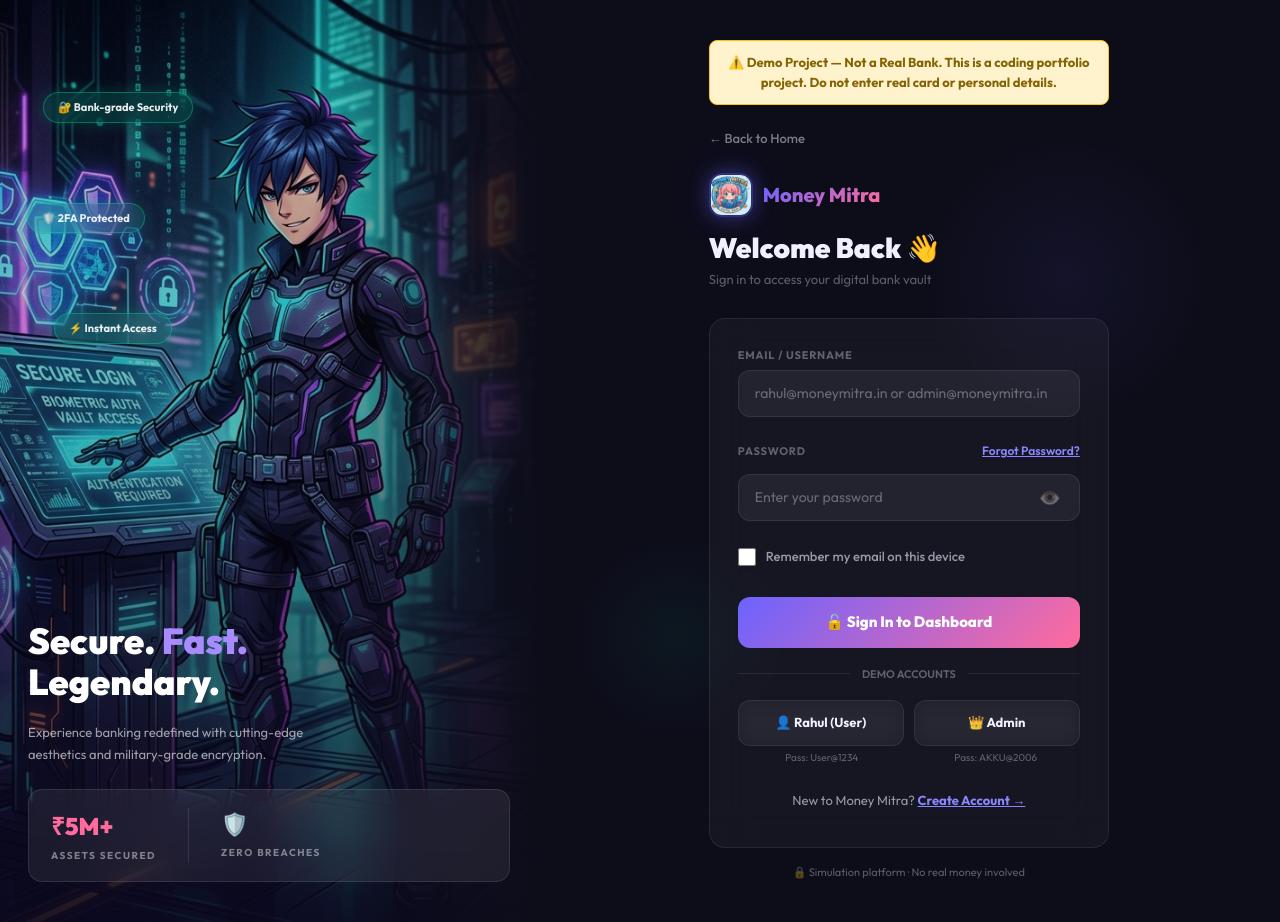
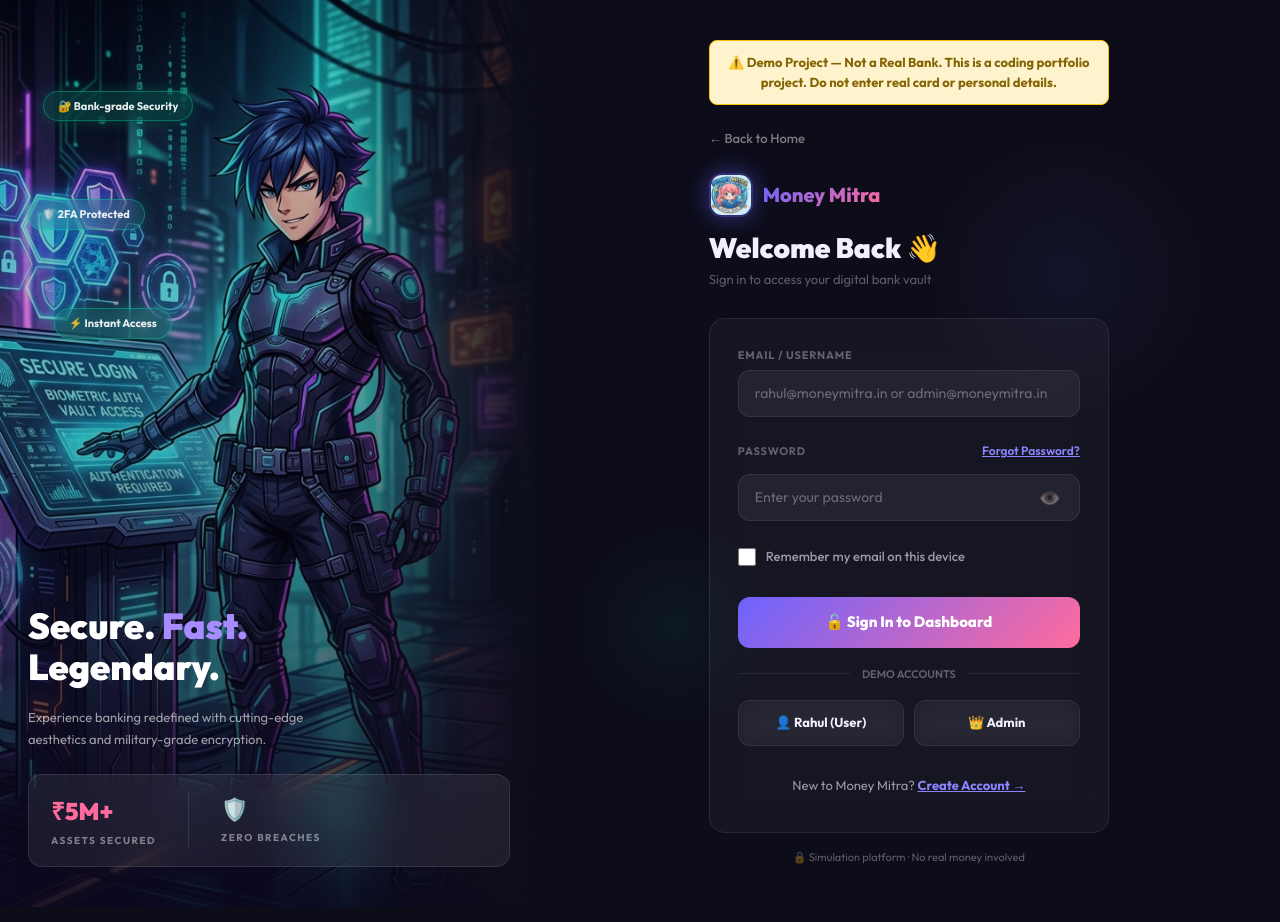
Before and after one commit to ankitdas37/Money-Mitra-Simple-Banking-System-Website, a React (Vite) app in the folder frontend/: page /login in a window 1280 px wide. Built offline with nearby package versions, Linux system fonts and the light colour scheme; no server answers.

Commit message:
Update login demo buttons behavior and cleanup text

```diff
--- a/frontend/src/pages/Login.jsx
+++ b/frontend/src/pages/Login.jsx
@@ -79,22 +79,26 @@ function showLoginError(code, message) {
 export default function Login() {
   const navigate = useNavigate();
   const { setAuth } = useAuthStore();
-  const [form, setForm]               = useState({ email: '', password: '' });
-  const [loading, setLoading]         = useState(false);
+  const [form, setForm] = useState({ email: '', password: '' });
+  const [loading, setLoading] = useState(false);
   const [showPassword, setShowPassword] = useState(false);
-  const [rememberMe, setRememberMe]   = useState(false);
-  const [showForgot, setShowForgot]   = useState(false);
+  const [rememberMe, setRememberMe] = useState(false);
+  const [showForgot, setShowForgot] = useState(false);
   const [forgotEmail, setForgotEmail] = useState('');
-  const [forgotSent, setForgotSent]   = useState(false);
+  const [forgotSent, setForgotSent] = useState(false);
   const [forgotLoading, setForgotLoading] = useState(false);
-  const [errorField, setErrorField]   = useState(null); // 'email' | 'password'
+  const [errorField, setErrorField] = useState(null); // 'email' | 'password'
 
   const passwordInputRef = useRef(null);
 
-  const handleDemoClick = (email, password) => {
-    setForm({ email, password });
+  const handleDemoClick = (email) => {
+    setForm({ email, password: '' });
     setErrorField(null);
-    toast.success('Demo credentials filled! Click Sign In to continue.');
+    toast.success('Email filled! Please enter the password.');
+    // Automatically focus the password field so the user can type
+    if (passwordInputRef.current) {
+      passwordInputRef.current.focus();
+    }
   };
 
   // Load remembered email on mount
@@ -214,9 +218,9 @@ export default function Login() {
         <div style={{ position: 'absolute', inset: 0, background: 'linear-gradient(to right, transparent 60%, var(--bg-base) 100%)' }} />
 
         {[
-          { top: '10%', left: '8%',  text: '🔐 Bank-grade Security', delay: '0s' },
-          { top: '22%', left: '5%',  text: '🛡️ 2FA Protected',       delay: '0.6s' },
-          { top: '34%', left: '10%', text: '⚡ Instant Access',       delay: '1.2s' },
+          { top: '10%', left: '8%', text: '🔐 Bank-grade Security', delay: '0s' },
+          { top: '22%', left: '5%', text: '🛡️ 2FA Protected', delay: '0.6s' },
+          { top: '34%', left: '10%', text: '⚡ Instant Access', delay: '1.2s' },
         ].map((badge) => (
           <div key={badge.text} style={{
             position: 'absolute', top: badge.top, left: badge.left,
@@ -269,15 +273,15 @@ export default function Login() {
           </div>
 
           {/* Demo Banner */}
-          <div style={{ background:'#fff3cd', border:'1px solid #ffc107', padding:'12px', textAlign:'center', fontWeight:'bold', color:'#856404', marginBottom:'20px', borderRadius:'8px', fontSize:'13px' }}>
+          <div style={{ background: '#fff3cd', border: '1px solid #ffc107', padding: '12px', textAlign: 'center', fontWeight: 'bold', color: '#856404', marginBottom: '20px', borderRadius: '8px', fontSize: '13px' }}>
             ⚠️ Demo Project — Not a Real Bank. This is a coding portfolio project. Do not enter real card or personal details.
           </div>
 
           {/* Back to Home */}
           <a href="/home.html"
-            style={{ display:'inline-flex', alignItems:'center', gap:6, fontSize:13, color:'rgba(255,255,255,0.45)', textDecoration:'none', marginBottom:24, transition:'color 0.2s', fontWeight:500 }}
-            onMouseEnter={e=>e.currentTarget.style.color='rgba(255,255,255,0.85)'}
-            onMouseLeave={e=>e.currentTarget.style.color='rgba(255,255,255,0.45)'}>
+            style={{ display: 'inline-flex', alignItems: 'center', gap: 6, fontSize: 13, color: 'rgba(255,255,255,0.45)', textDecoration: 'none', marginBottom: 24, transition: 'color 0.2s', fontWeight: 500 }}
+            onMouseEnter={e => e.currentTarget.style.color = 'rgba(255,255,255,0.85)'}
+            onMouseLeave={e => e.currentTarget.style.color = 'rgba(255,255,255,0.45)'}>
             ← Back to Home
           </a>
 
@@ -393,16 +397,16 @@ export default function Login() {
             </div>
 
             <div style={{ display: 'grid', gridTemplateColumns: '1fr 1fr', gap: 10 }}>
-              <button type="button" className="btn-secondary" onClick={() => handleDemoClick('rahul@moneymitra.in', 'User@1234')} disabled={loading} style={{ fontSize: 13, padding: '12px 8px', fontWeight: 700, minHeight: 46 }}>
+              <button type="button" className="btn-secondary" onClick={() => handleDemoClick('rahul@moneymitra.in')} disabled={loading} style={{ fontSize: 13, padding: '12px 8px', fontWeight: 700, minHeight: 46 }}>
                 👤 Rahul (User)
               </button>
-              <button type="button" className="btn-secondary" onClick={() => handleDemoClick('admin', 'AKKU@2006')} disabled={loading} style={{ fontSize: 13, padding: '12px 8px', fontWeight: 700, minHeight: 46 }}>
+              <button type="button" className="btn-secondary" onClick={() => handleDemoClick('admin@moneymitra.in')} disabled={loading} style={{ fontSize: 13, padding: '12px 8px', fontWeight: 700, minHeight: 46 }}>
                 👑 Admin
               </button>
             </div>
             <div style={{ display: 'grid', gridTemplateColumns: '1fr 1fr', gap: 6, marginTop: 4 }}>
-              <div style={{ fontSize: 10, color: 'var(--text-muted)', textAlign: 'center' }}>Pass: User@1234</div>
-              <div style={{ fontSize: 10, color: 'var(--text-muted)', textAlign: 'center' }}>Pass: AKKU@2006</div>
+              <div style={{ fontSize: 10, color: 'var(--text-muted)', textAlign: 'center' }}></div>
+              <div style={{ fontSize: 10, color: 'var(--text-muted)', textAlign: 'center' }}></div>
             </div>
 
             <p style={{ marginTop: 18, textAlign: 'center', fontSize: 13, color: 'var(--text-secondary)' }}>
```
